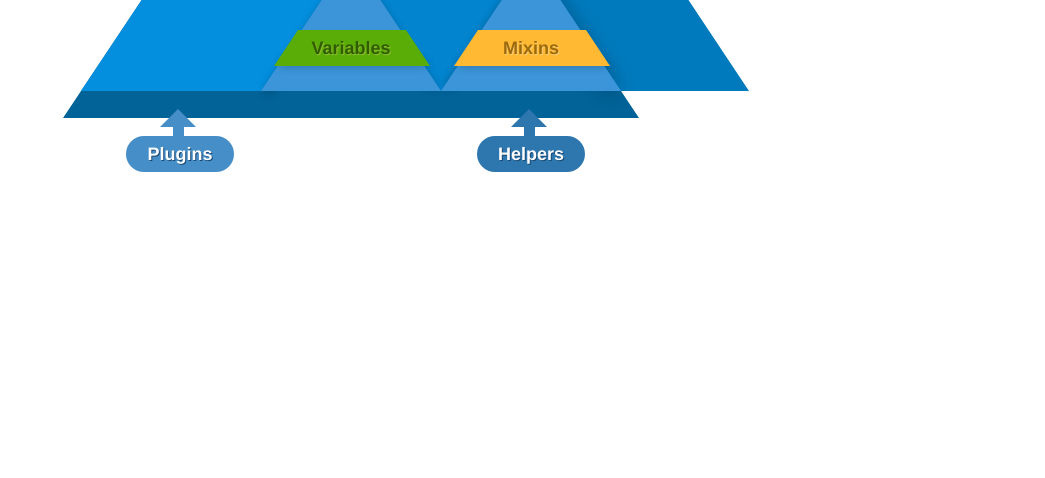
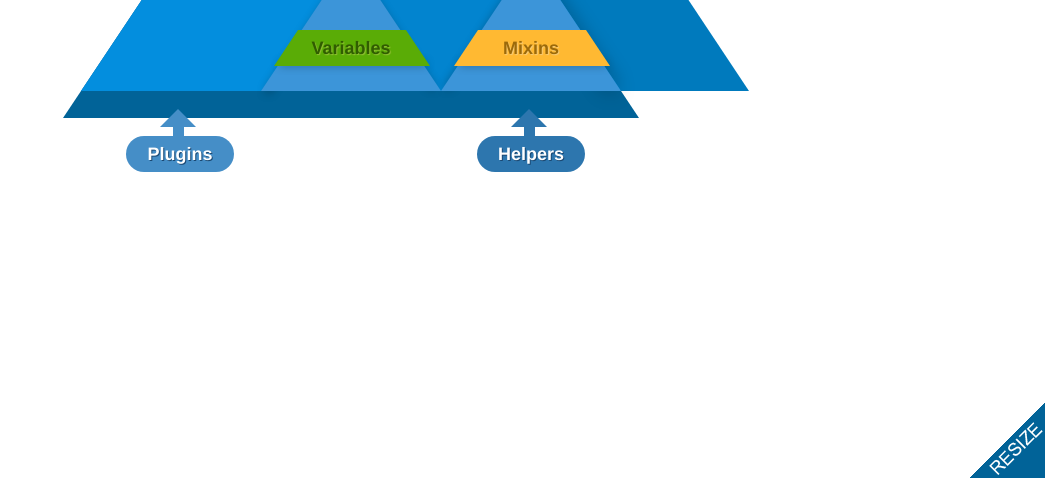
Before and after one commit to sergeylukin/css-pyramid-infographic, a plain HTML site: page index.html in a window 1280 px wide. Shown: the part 322-800 px from the top of the page, without its empty margins (235-1280 px from the left). Drawn offline with Linux system fonts and the light colour scheme.

Commit message:
Added resize me image

```diff
--- a/css/pyramids.css
+++ b/css/pyramids.css
@@ -464,3 +464,15 @@
 		  		font-size: 20px;
 					}
 }
+
+
+/*------------------------------------*\
+ * 	Resize me image
+\*------------------------------------*/
+#resize {
+	position: fixed;
+	right: 0px;
+	bottom: 0px;
+	padding: 0px;
+	margin: 0px;
+}
--- a/index.html
+++ b/index.html
@@ -37,5 +37,8 @@
 	<!-- GitHub fork ribbon -->
 	<a href="https://github.com/sergeylukin/css-pyramid-infographic"><img style="position: absolute; top: 0; right: 0; border: 0;" src="http://s3.amazonaws.com/github/ribbons/forkme_right_darkblue_121621.png" alt="Fork me on GitHub" /></a>
 
+	<!-- Resize img -->
+	<img src="img/resize.png" alt="Resize me!" id="resize" />
+
 </body>
 </html>
```
Also changed, not shown: img/resize.png (added).
